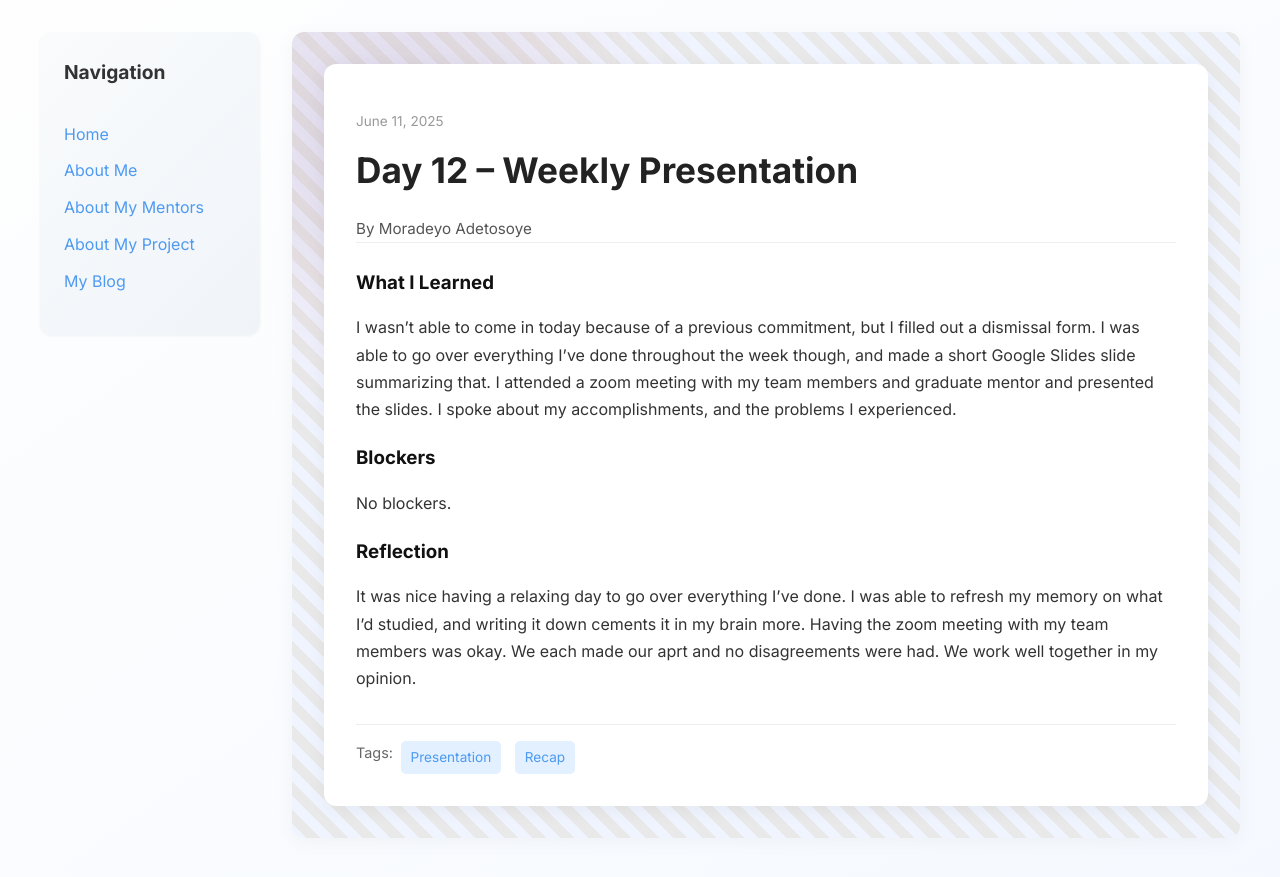
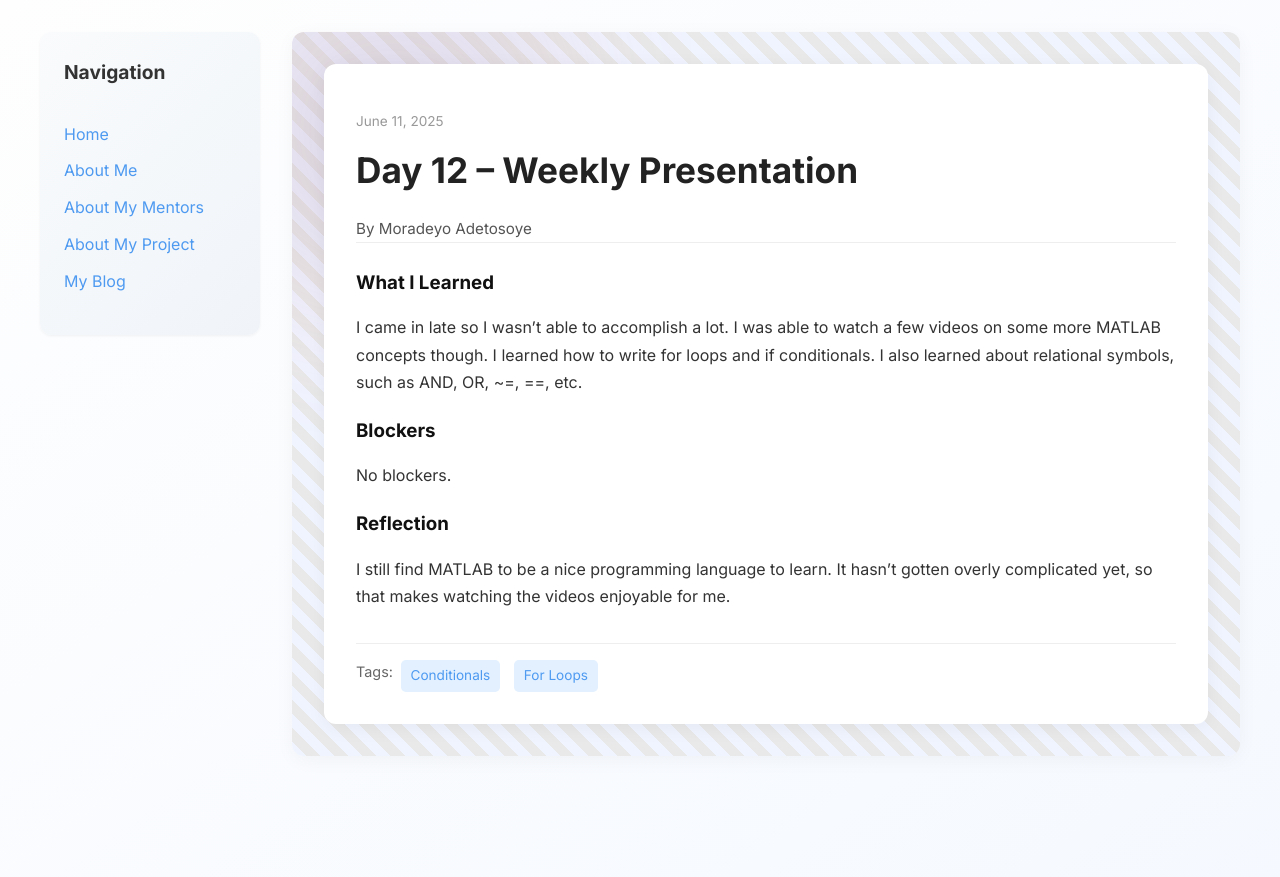
Before and after one commit to Deyo101/deyo101.github.io, a Jekyll site: the page built from _posts/2025-06-11-day-12.md, in a window 1280 px wide. Shown: the top 877 px of the page. Built offline with Jekyll 4.4.1, drawn with Linux system fonts in a browser that asks for light colours.

Commit message:
Update 2025-06-11-day-12.md

```diff
--- a/_posts/2025-06-11-day-12.md
+++ b/_posts/2025-06-11-day-12.md
@@ -4,14 +4,14 @@
 date: 2025-06-11
 author: Moradeyo Adetosoye
 permalink: /day12.html
-tags: ["Presentation", "Recap"]
+tags: ["Conditionals", "For Loops"]
 
 what_i_learned: |
-  I wasn't able to come in today because of a previous commitment, but I filled out a dismissal form. I was able to go over everything I've done throughout the week though, and made a short Google Slides slide summarizing that. I attended a zoom meeting with my team members and graduate mentor and presented the slides. I spoke about my accomplishments, and the problems I experienced.
+  I came in late so I wasn't able to accomplish a lot. I was able to watch a few videos on some more MATLAB concepts though. I learned how to write for loops and if conditionals. I also learned about relational symbols, such as AND, OR, ~=, ==, etc.
 
 blockers: |
   No blockers.
 
 reflection: |
-  It was nice having a relaxing day to go over everything I've done. I was able to refresh my memory on what I'd studied, and writing it down cements it in my brain more. Having the zoom meeting with my team members was okay. We each made our aprt and no disagreements were had. We work well together in my opinion.
+  I still find MATLAB to be a nice programming language to learn. It hasn't gotten overly complicated yet, so that makes watching the videos enjoyable for me.
 ---
```
